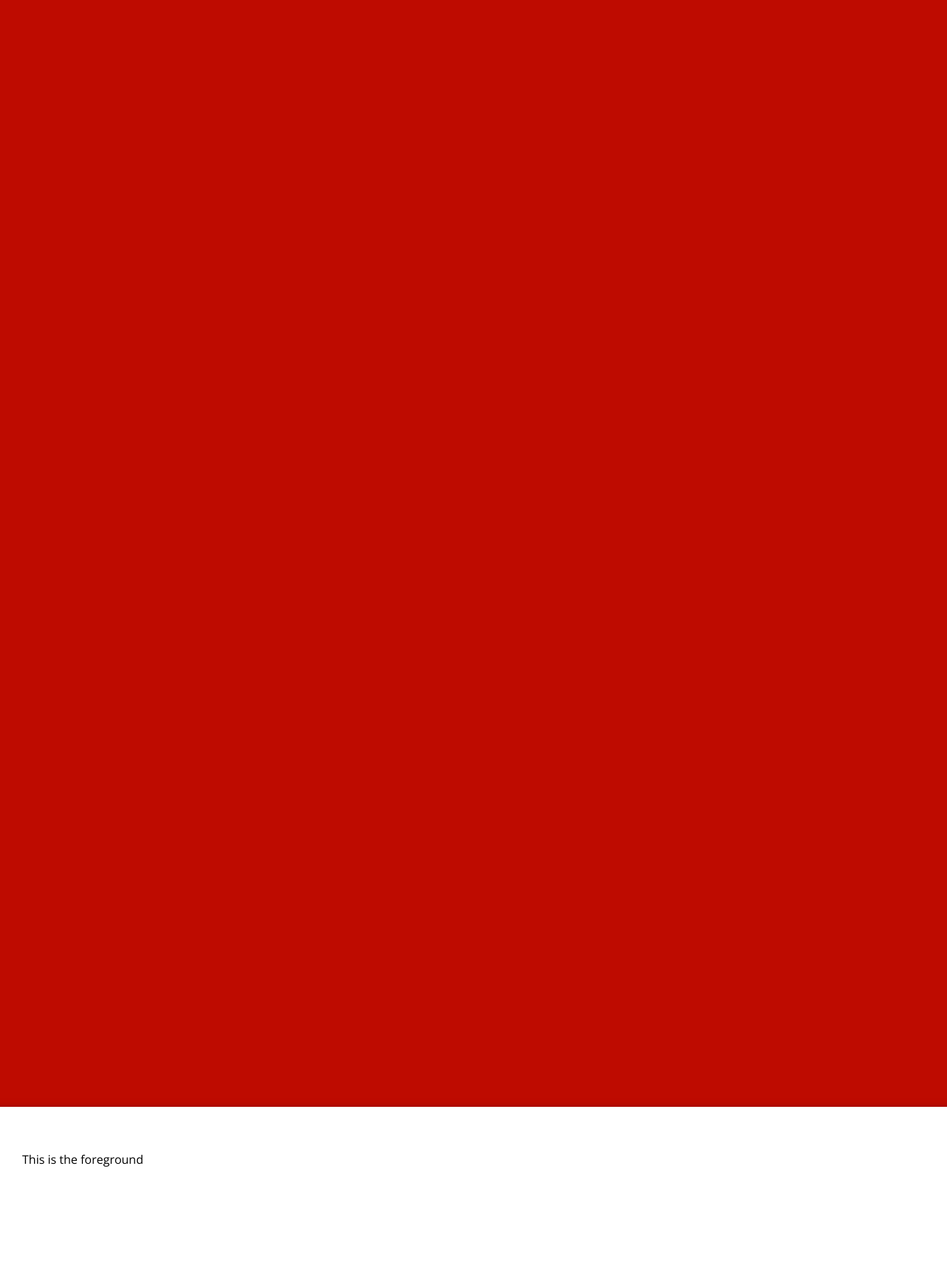
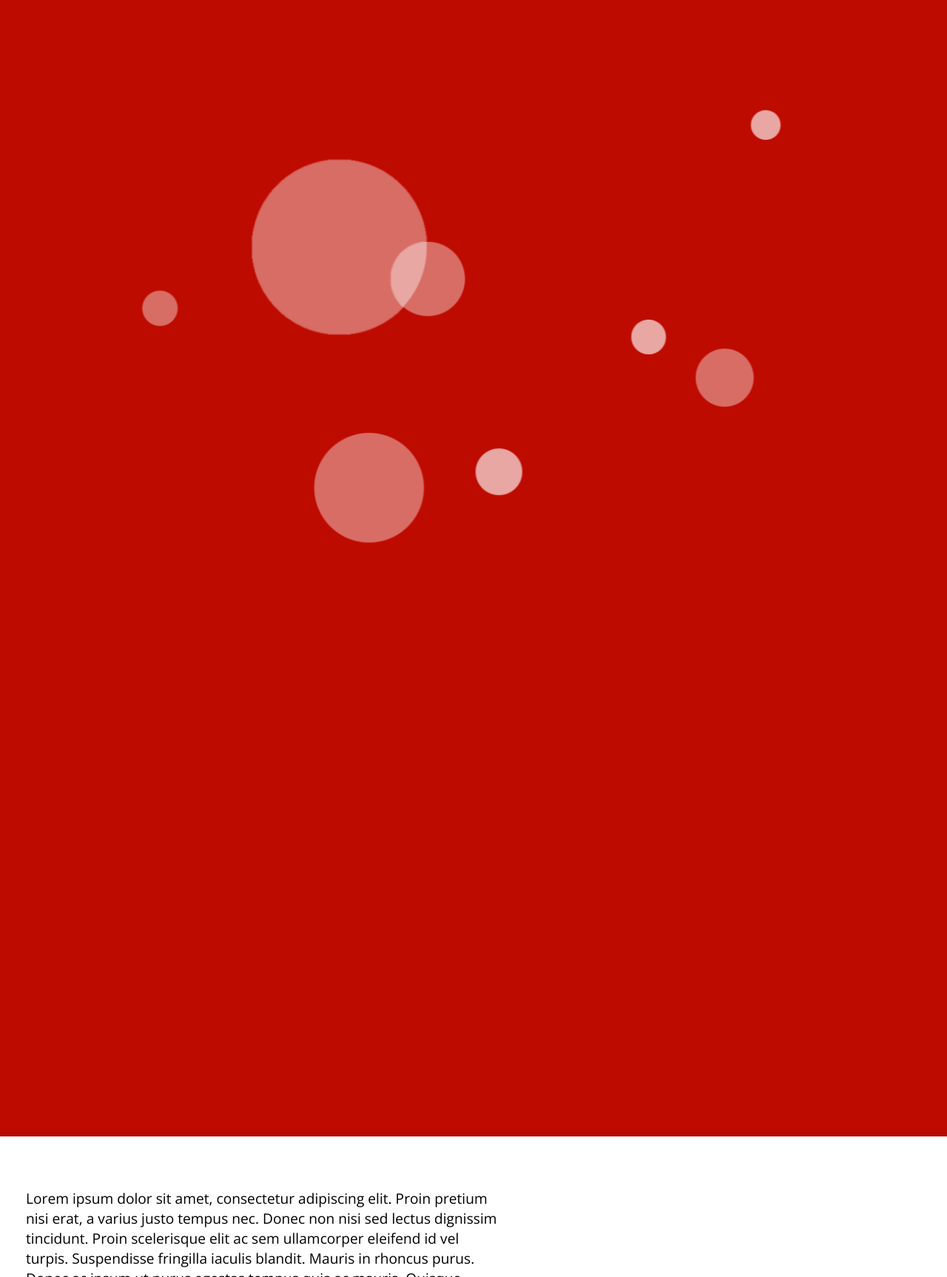
Before and after one commit to hewhomust/potential-chainsaw, a PHP site: page /Prototype3/promotional.html in a window 1280 px wide. Shown: the part 874-2600 px from the top of the page at 74% size. Run offline with PHP 8.4, Linux system fonts and the light colour scheme.

Commit message:
Progress on the promo page

```diff
--- a/Prototype3/promoStyle.css
+++ b/Prototype3/promoStyle.css
@@ -28,14 +28,6 @@
 	padding: 100vh 0;
 }
 
-.title {
-	position: absolute;
-	left: 50%;
-	top: 50%;
-	-webkit-transform: translate(-50%, -50%);
-	transform: translate(-50%, -50%);
-}
-
 
 /* Promo Style */
 
@@ -46,18 +38,43 @@ body{
 	padding:0;
 }
 
+.object {
+	position: absolute;
+	left: 50%;
+	top: 50%;
+	-webkit-transform: translate(-50%, -50%);
+	transform: translate(-50%, -50%);
+}
+
 .slide{
 	position: relative;
 	background-color: white;
 	width: 100%;
-	height: 400px;
+	height: 300px;
 	margin-bottom: 300px;
 	box-shadow: 0px 3px 10px #760B00;
-	padding: 30px;
+	padding: 40px;
 }
 
-p{
-	margin: 30px;
+.slide img{
+	display: inline;
+	position: relative;
+	left: 60%;
+	top: -200px;
+	height: 300px;
+	visibility: hidden;
+}
+
+p, a{
+	margin: 30px 35px;
+	width: 50%;
+	font-size: 1.2em;
+}
+
+a{
+	text-decoration: none;
+	color: #760B00;
+	font-size: 1.3em;
 }
 
 .header{
@@ -82,3 +99,8 @@ p{
 	top: 140px;
 	display: inline;
 }
+
+#sparklesImage{
+	height: 1500px;
+	top: 1400px;
+}
--- a/Prototype3/promotional.html
+++ b/Prototype3/promotional.html
@@ -13,17 +13,21 @@
   <body onLoad="start()">
     <div class="parallax">
       <div class="parallax__layer parallax__layer--back">
-        <div class="title header">
+        <div class="object header">
           <img id="headerImage" src="img/Union.png"/>
           <h1 id="headerText">Union</h1>
         </div>
+        <img id="sparklesImage" class="object" src="img/Sparkles.png"/>
       </div>
       <div class="parallax__layer parallax__layer--base">
-        <div class="title slide">
-          <p>This is the foreground</p>
+        <div class="object slide">
+          <p>Lorem ipsum dolor sit amet, consectetur adipiscing elit. Proin pretium nisi erat, a varius justo tempus nec. Donec non nisi sed lectus dignissim tincidunt. Proin scelerisque elit ac sem ullamcorper eleifend id vel turpis. Suspendisse fringilla iaculis blandit. Mauris in rhoncus purus. Donec ac ipsum ut purus egestas tempus quis ac mauris. Quisque maximus odio eu nulla interdum pharetra.</p>
+          <a href="index.html">See what it's all about</a></br>
+          <img src="img/Compass.jpg"/>
         </div>
-        <div class="title slide">
-          <p>This is also the foreground</p>
+        <div class="object slide">
+          <p>Duis ante dui, lobortis ut imperdiet vitae, bibendum vitae ipsum. Donec egestas tempor nisl, quis pharetra augue iaculis nec. Quisque a consectetur leo, vitae porta enim. Fusce ac sagittis leo, nec fermentum libero. Sed in dapibus ex, in accumsan metus.</p>
+          </br><img src="img/Discussion.jpg"/>
         </div>
       </div>
     </div>
--- a/Prototype3/style.css
+++ b/Prototype3/style.css
@@ -19,7 +19,7 @@ body{
 
 #header{
 	background-color: #fff;
-	height: 60px;
+	height: 70px;
 	box-shadow: 0px 3px 10px #760B00;
 	margin-bottom: 5px;
 }
```
Also changed, not shown: Prototype3/img/Compass.JPG (added), Prototype3/img/Discussion.JPG (added), Prototype3/img/Sparkles.png (added).
